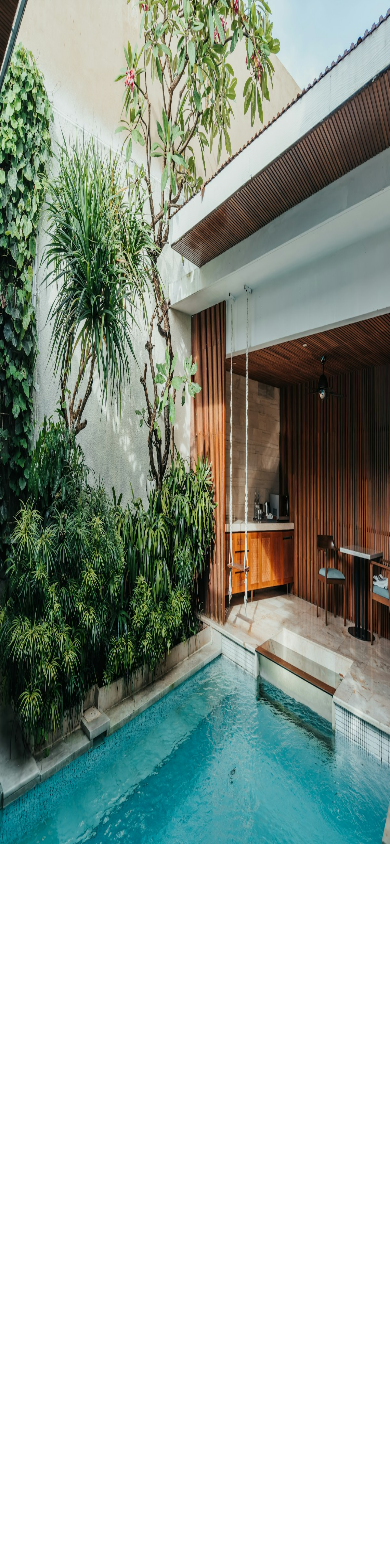
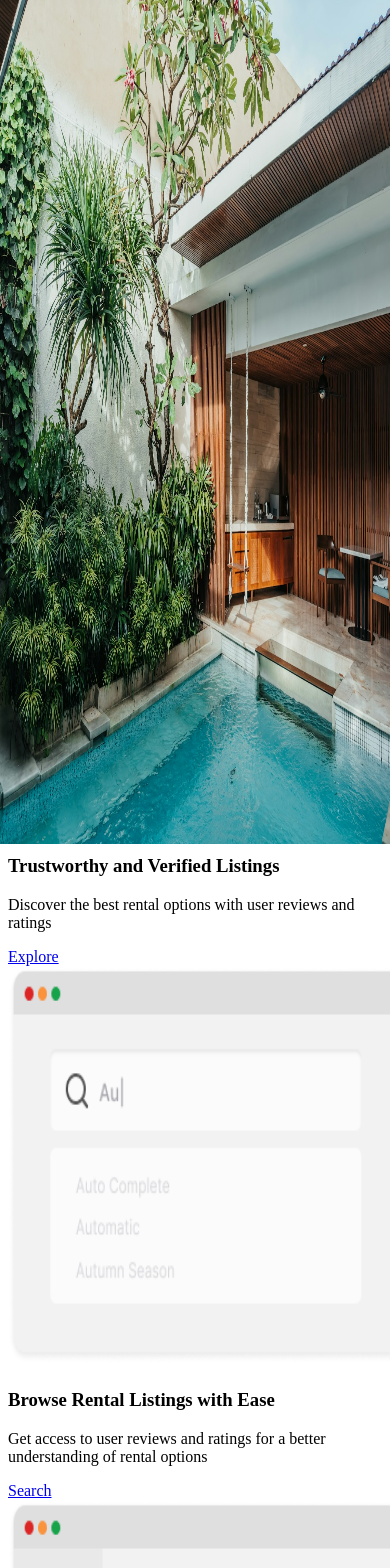
Before and after one commit to AshimChoudhary/Rentifull, a Next.js app in the folder client/: page /landing in a window 390 px wide. Shown: the top 1568 px of the page. Before the commit the page ends 844 px from the top, so only its background shows below. Built offline with nearby package versions, Linux system fonts and the light colour scheme.

Commit message:
Feature Section Part 1

```diff
--- /dev/null
+++ b/client/src/app/(nondashboard)/landing/FeatureSection.tsx
@@ -0,0 +1,106 @@
+'use client';
+
+import { motion } from 'framer-motion';
+import Image from 'next/image';
+import Link from 'next/link';
+
+const containerVariants = {
+  hidden: { opacity: 0, y: 50 },
+  visible: {
+    opacity: 1,
+    y: 0,
+
+    transition: {
+      duration: 0.5,
+      staggerChildren: 0.2,
+    },
+  },
+};
+
+const itemVariants = {
+  hidden: { opacity: 0, y: 20 },
+  visible: { opacity: 1, y: 0 },
+};
+
+const FeatureSection = () => {
+  return (
+    <motion.div
+      initial="hidden"
+      whileInView="visible"
+      viewport={{ once: true }}
+      variants={containerVariants}
+      className="py-24 px-6 sm:px-8 lg:px-12 xl:px-16 bg-white"
+    >
+      <div className="max-w-4xl xl:max-w-6xl mx-auto">
+        <motion.h2
+          variants={itemVariants}
+          className="text-3xl font-bold text-center mb-12 w-full sm:w-2/3 mx-auto"
+        >
+          Quickly find the home you want using our effective search filters!
+        </motion.h2>
+        <div className="grid grid-cols-1 md:grid-cols-3 gap-8 lg:gap-12 xl:gap-16">
+          {[0, 1, 2].map((index) => (
+            <motion.div key={index} variants={itemVariants}>
+              <FeatureCard
+                imageSrc={`/landing-search${3 - index}.png`}
+                title={
+                  [
+                    'Trustworthy and Verified Listings',
+                    'Browse Rental Listings with Ease',
+                    'Simplify your Rental Search with Advanced',
+                  ][index]
+                }
+                description={
+                  [
+                    'Discover the best rental options with user reviews and ratings',
+                    'Get access to user reviews and ratings for a better understanding of rental options',
+                    'Find trustworthy and verified rental listings to ensure a hassle-free experience',
+                  ][index]
+                }
+                linkText={['Explore', 'Search', 'Discover'][index]}
+                linkHref={['/explore', '/search', '/discover'][index]}
+              />
+            </motion.div>
+          ))}
+        </div>
+      </div>
+    </motion.div>
+  );
+};
+
+const FeatureCard = ({
+  imageSrc,
+  title,
+  description,
+  linkText,
+  linkHref,
+}: {
+  imageSrc: string;
+  title: string;
+  description: string;
+  linkText: string;
+  linkHref: string;
+}) => (
+  <div className="text-center">
+    <div className="p-4 rounded-lg mb-4 flex items-center justify-center h-48">
+      <Image
+        src={imageSrc}
+        width={400}
+        height={400}
+        className="w-full h-full object-contain"
+        alt={title}
+      />
+    </div>
+    <h3 className="text-xl font-semibold mb-2">{title}</h3>
+    <p className="mb-4">{description}</p>
+
+    <Link
+      href={linkHref}
+      className="inline-block border border-gray-300 rounded px-4 py-2 hover:bg-gray-100"
+      scroll={false}
+    >
+      {linkText}
+    </Link>
+  </div>
+);
+export default FeatureSection;
--- a/client/src/app/(nondashboard)/landing/page.tsx
+++ b/client/src/app/(nondashboard)/landing/page.tsx
@@ -1,9 +1,11 @@
+import FeatureSection from './FeatureSection';
 import HeroSection from './HeroSection';
 
 const Landing = () => {
   return (
     <div>
       <HeroSection />
+      <FeatureSection />
     </div>
   );
 };
```
